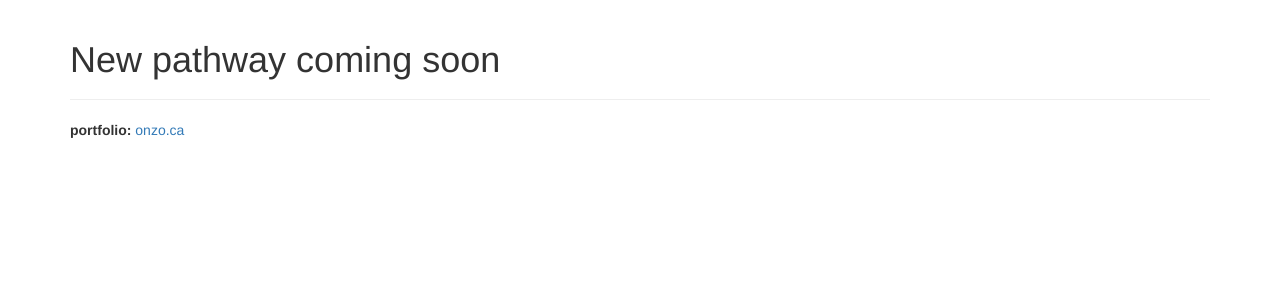
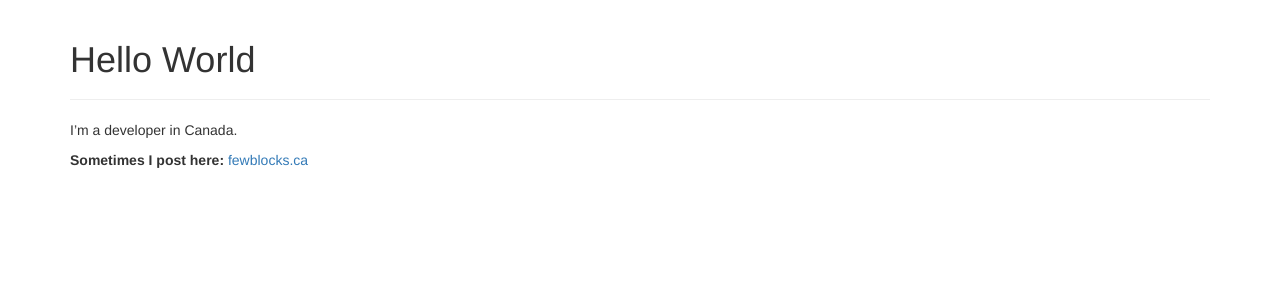
Before and after one commit to adriandgr/pathway, a Jekyll site: the page built from index.md, in a window 1280 px wide. Shown: the top 300 px of the page. Built offline with Jekyll 4.4.1, drawn with Linux system fonts in a browser that asks for light colours.

Commit message:
Update index.md

```diff
--- a/index.md
+++ b/index.md
@@ -1,6 +1,8 @@
 ---
 layout: default
-title: New pathway coming soon
+title: Hello World
 ---
 
-**portfolio:** [onzo.ca](http://www.onzo.ca/)
+I'm a developer in Canada.
+
+**Sometimes I post here:** [fewblocks.ca](https://fewblocks.ca/)
```
